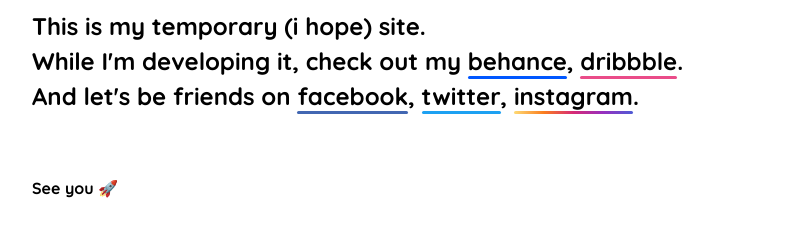
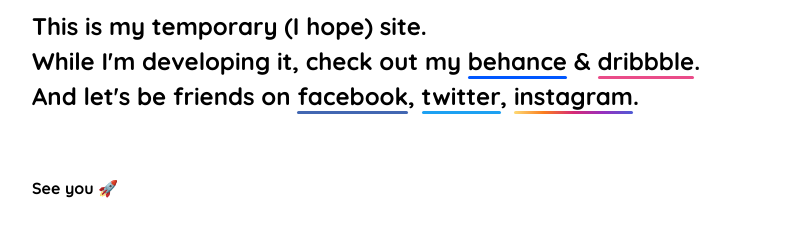
Before and after one commit to arthur-km/mysite, a plain HTML site: page index.html in a window 1280 px wide. Shown: the part 439-676 px from the top of the page, without its empty margins (104-900 px from the left). Drawn offline with Linux system fonts and the light colour scheme.

Commit message:
vadim-say

```diff
--- a/index.html
+++ b/index.html
@@ -18,10 +18,9 @@
 	<h1>
 		Hi, my name is Arthur. <br> I'm designer from St.&nbsp;Petersburg.
 	</h1>
-	<p class="main">This is my temporary (i&nbsp;hope) site.
+	<p class="main">This is my temporary (I&nbsp;hope) site.
 <br>While I'm developing it, check out my
-	<a class="bh" href="https://www.behance.net/arthurkm">behance</a>,
-	<a class="db" href="https://dribbble.com/ArthurKM">dribbble</a>.
+	<a class="bh" href="https://www.behance.net/arthurkm">behance</a> & <a class="db" href="https://dribbble.com/ArthurKM">dribbble</a>.
 	<br>And let's be friends on
 	<a class="fb" href="https://www.facebook.com/arthurkm.design">facebook</a>,
 	<a class="tw" href="https://twitter.com/arthurkm_design">twitter</a>,
```
